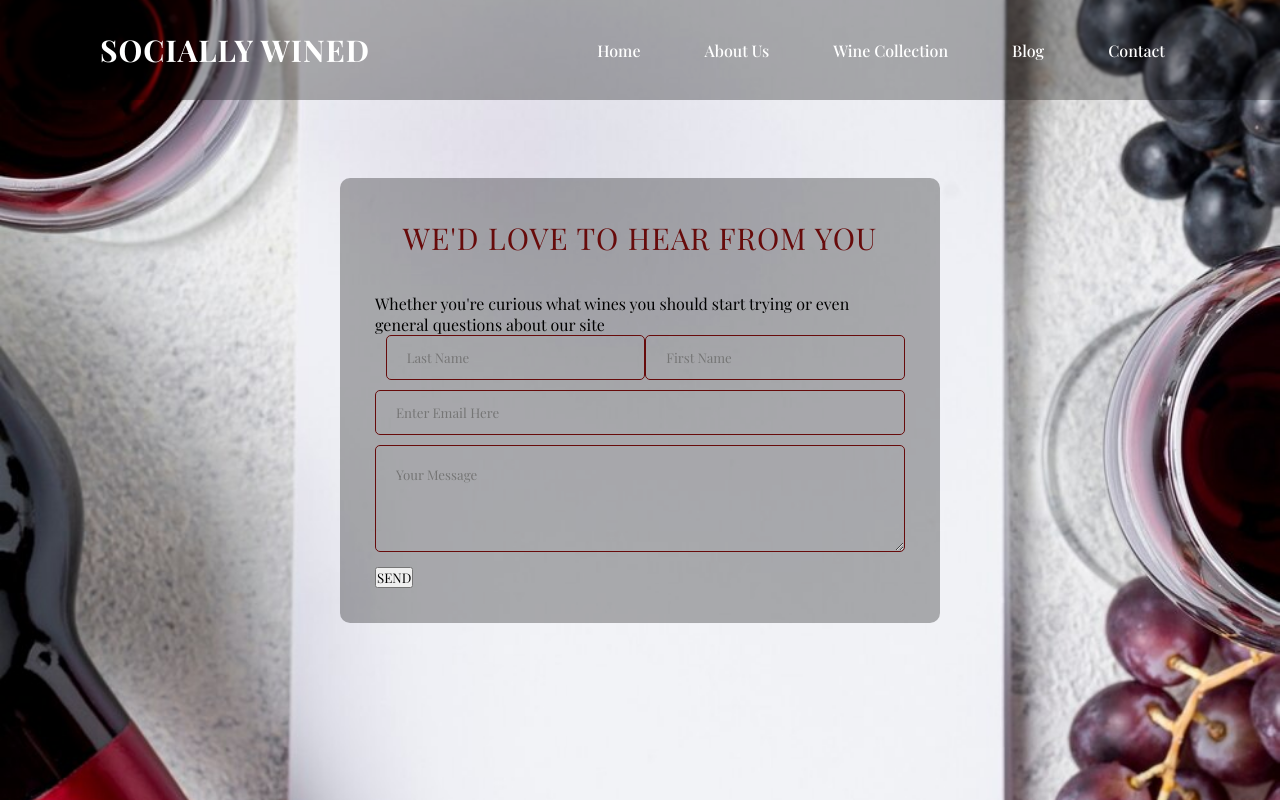
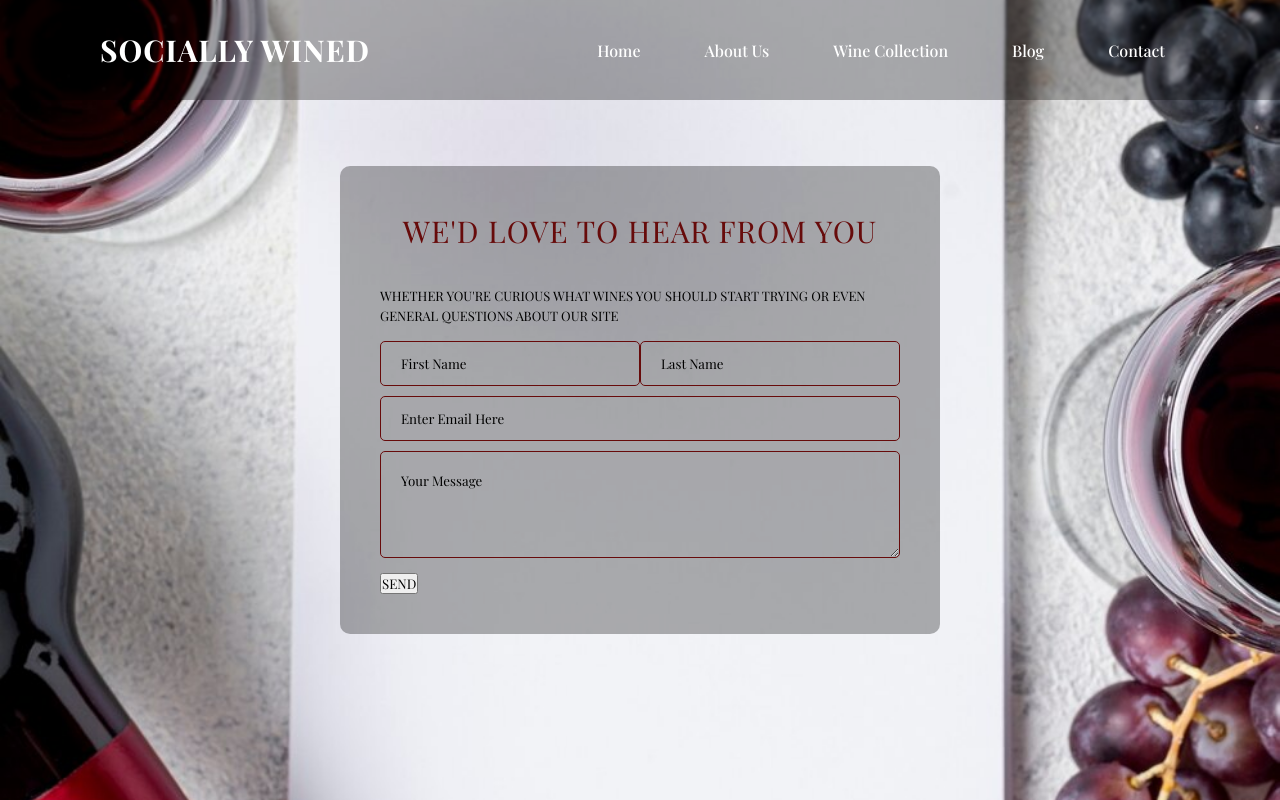
Before and after one commit to Georgealv6/Wine-Cellar, a Django app: page /conact/ in a window 1280 px wide. Run offline with Django 3.2, Linux system fonts and the light colour scheme; some web fonts are replaced.

Commit message:
css finished for contact finally

```diff
--- a/backend/static/css/main.css
+++ b/backend/static/css/main.css
@@ -216,7 +216,7 @@ label {
 .wine-contact .form-box {
   max-width: 600px;
   background: rgba(0, 0, 0, 0.3);
-  padding: 35px;
+  padding: 40px;
   margin: 0 auto;
   border-radius: 10px;
 }
@@ -235,6 +235,7 @@ label {
   margin-bottom: 10px;
   font-family: "Playfair Display", serif;
   align-items: center;
+  color: rgb(103, 11, 11);
 }
 
 .wine-contact .form-box form .wine-textarea {
@@ -245,16 +246,21 @@ label {
   background: transparent;
   margin-bottom: 10px;
   padding-top: 20px;
-  color: #fff;
+  color: rgb(103, 11, 11);
   outline: none;
   font-family: "Playfair Display", serif;
 }
 
+.wine-contact .form-box form .wine-input::placeholder,
+.wine-contact .form-box form .wine-textarea::placeholder {
+  color: #000; /* Light white */
+}
+
 .form-box form .wine-input[type="text"] {
-  width: 49%;
+  width: 50%;
 }
 .form-box form .wine-input[type="text"]:nth-child(2) {
-  float: right;
+  float: left;
 }
 .form-box form .wine-input[type="submit"] {
   background-color: rgb(103, 11, 11);
@@ -276,6 +282,15 @@ label {
   line-height: 50px;
   margin-bottom: 30px;
   text-align: center;
+}
+
+.wine-contact .form-box .color-b {
+  color: #000000;
+  font-size: 13px;
+  text-transform: uppercase;
+  font-weight: 250;
+  line-height: 20px;
+  margin-bottom: 15px;
 }
 
 /* ------------------------------------- @ media ------------------------------------- */
```
